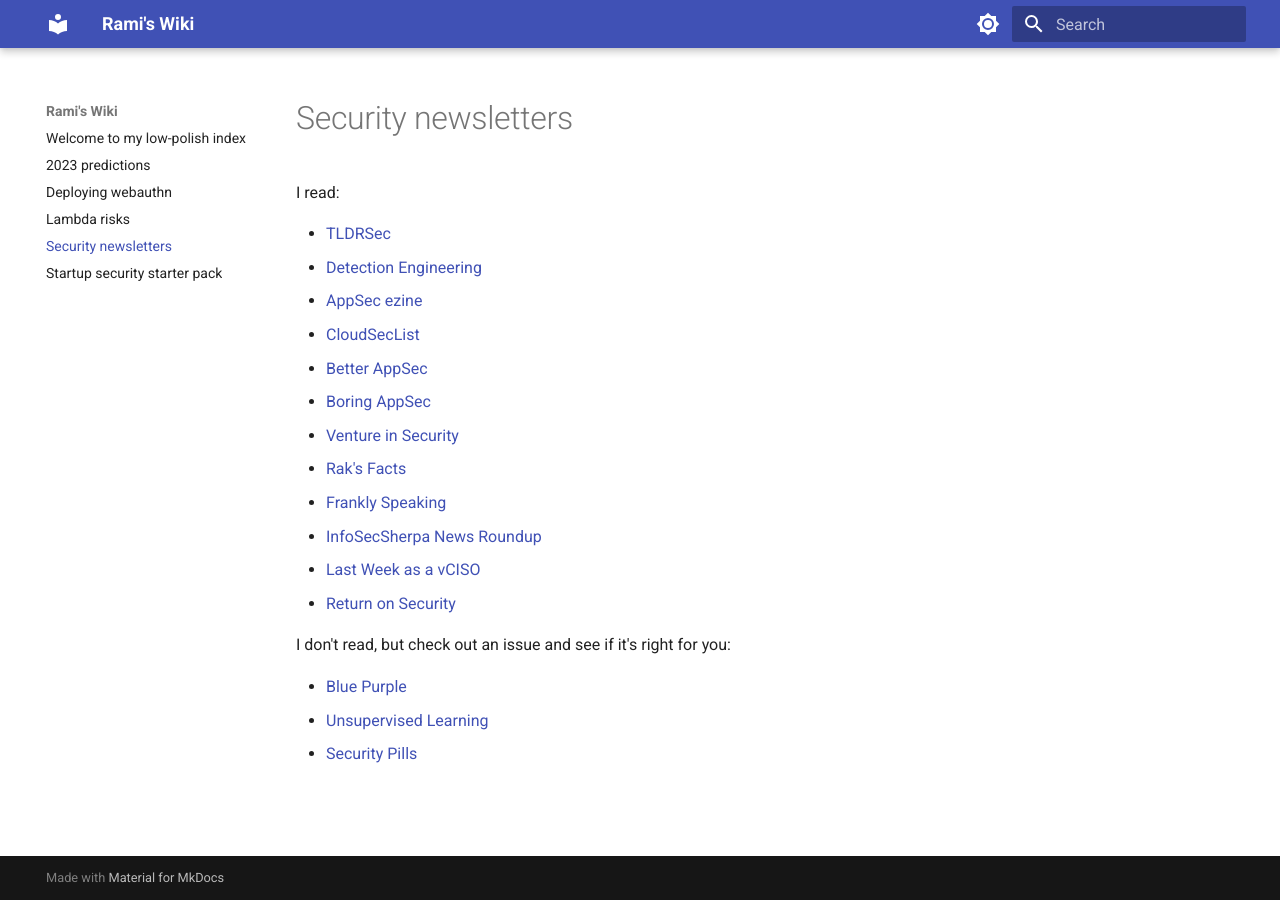
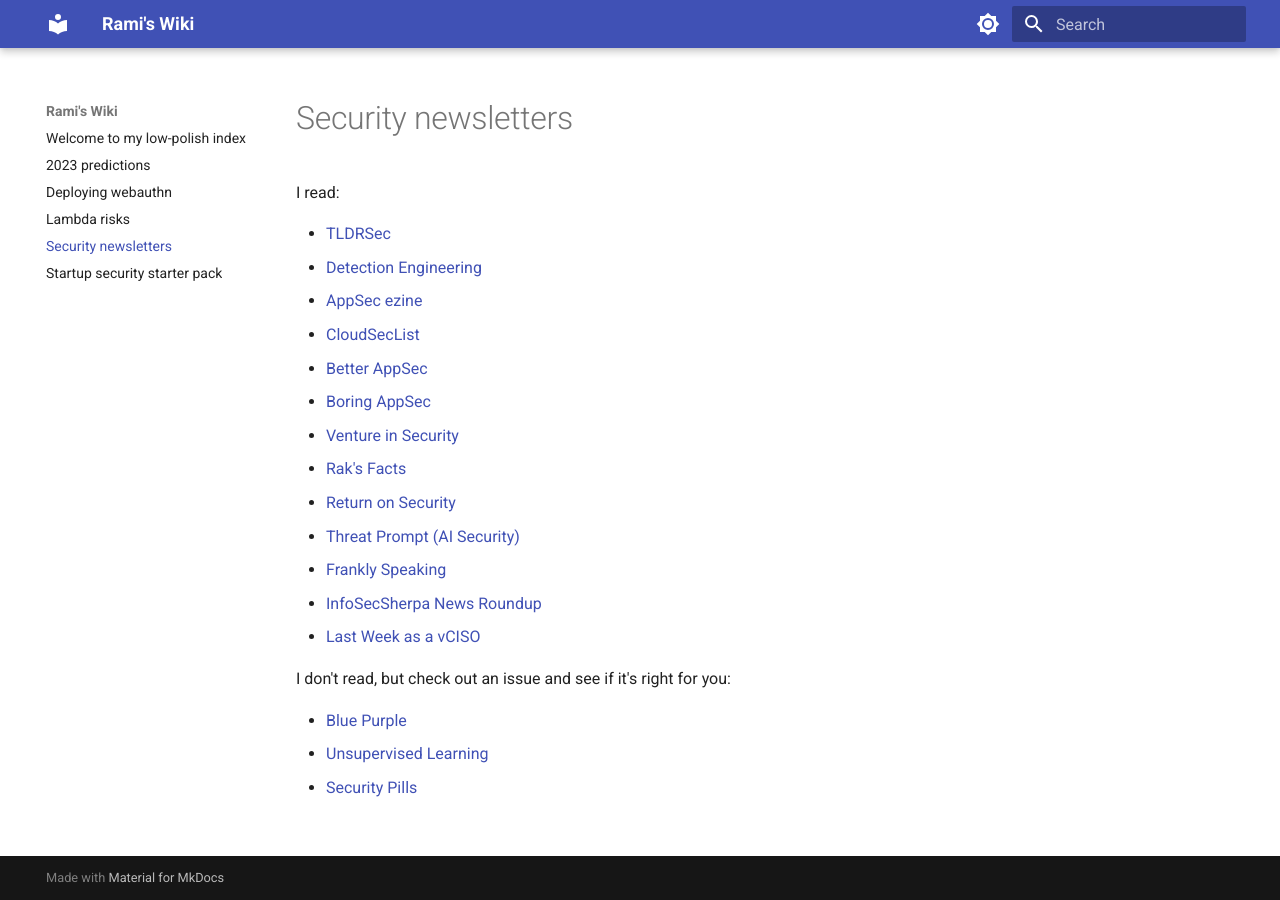
Before and after one commit to ramimac/wiki, an MkDocs documentation site: the page built from docs/security-newsletters.md, in a window 1280 px wide. Built offline with MkDocs 1.6.1 and Material for MkDocs 9.7.7, drawn with Linux system fonts in a browser that asks for light colours.

Commit message:
Fixes #6: Add threatprompt newsletter

```diff
--- a/docs/security-newsletters.md
+++ b/docs/security-newsletters.md
@@ -8,10 +8,11 @@
 * [Boring AppSec](https://boringappsec.substack.com/)
 * [Venture in Security](https://ventureinsecurity.net/)
 * [Rak's Facts](https://rakgarg.substack.com)
+* [Return on Security](https://www.returnonsecurity.com/)
+* [Threat Prompt (AI Security)](https://newsletter.threatprompt.com/)
 * [Frankly Speaking](https://franklyspeaking.substack.com/)
 * [InfoSecSherpa News Roundup](https://infosecsherpa.medium.com/)
 * [Last Week as a vCISO](https://www.lastweekasavciso.com/)
-* [Return on Security](https://www.returnonsecurity.com/)
 
 I don't read, but check out an issue and see if it's right for you:
 
```
